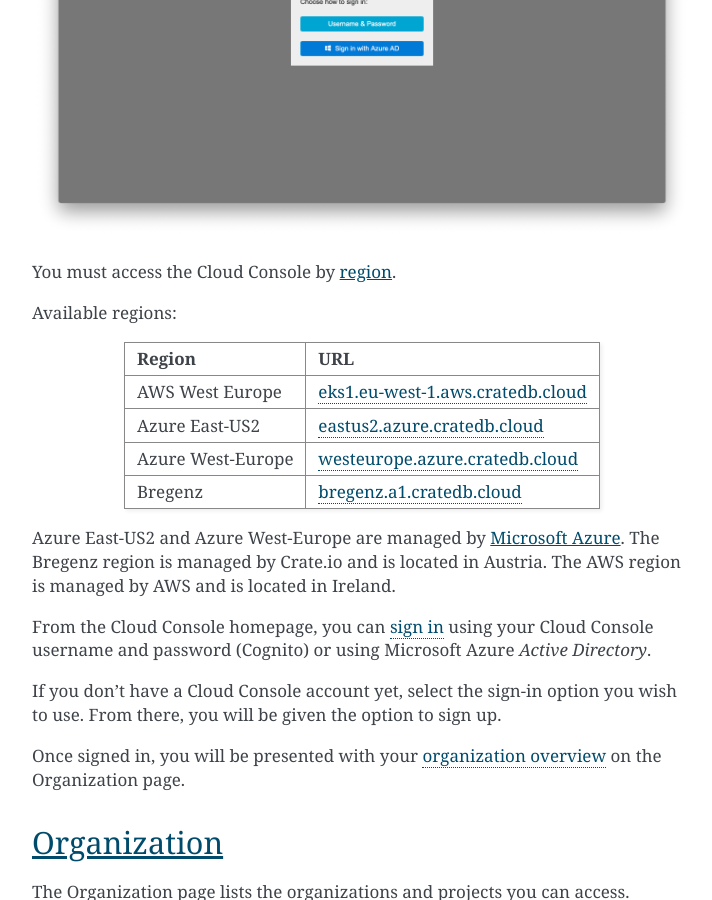
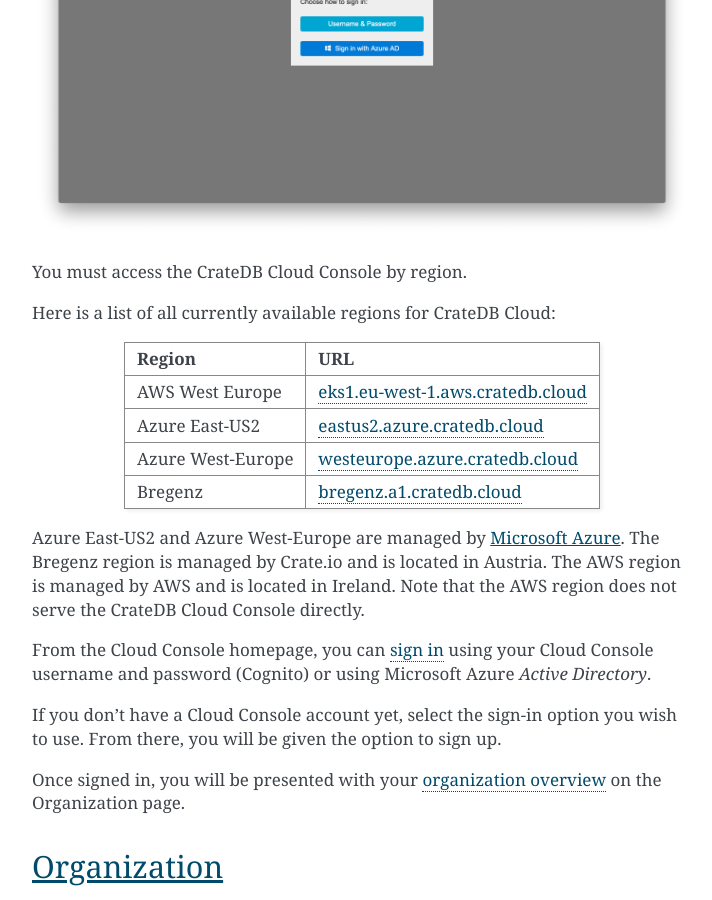
Before and after one commit to crate/cloud-reference, a Sphinx documentation site: the page built from docs/overview.rst, in a window 1280 px wide and 900 px high, scrolled down 992 px. Shown: the whole window, without its empty margins (388-1100 px from the left). Built offline with Sphinx 7.4.7, drawn with Linux system fonts in a browser that asks for light colours.

Commit message:
Update regions text on Console overview page

```diff
--- a/docs/overview.rst
+++ b/docs/overview.rst
@@ -25,9 +25,9 @@
 
 .. image:: _assets/img/start.png
 
-You must access the Cloud Console by |region|.
+You must access the CrateDB Cloud Console by region.
 
-Available regions:
+Here is a list of all currently available regions for CrateDB Cloud:
 
 +-------------------+-------------------------------------+
 | Region            | URL                                 |
@@ -43,7 +43,8 @@
 
 Azure East-US2 and Azure West-Europe are managed by |Microsoft Azure|. The
 Bregenz region is managed by Crate.io and is located in Austria. The AWS region
-is managed by AWS and is located in Ireland.
+is managed by AWS and is located in Ireland. Note that the AWS region does not
+serve the CrateDB Cloud Console directly.
 
 From the Cloud Console homepage, you can `sign in`_ using your Cloud Console
 username and password (Cognito) or using Microsoft Azure *Active Directory*.
```
Also changed, not shown: other parts of docs/overview.rst (+0 -3 lines).
